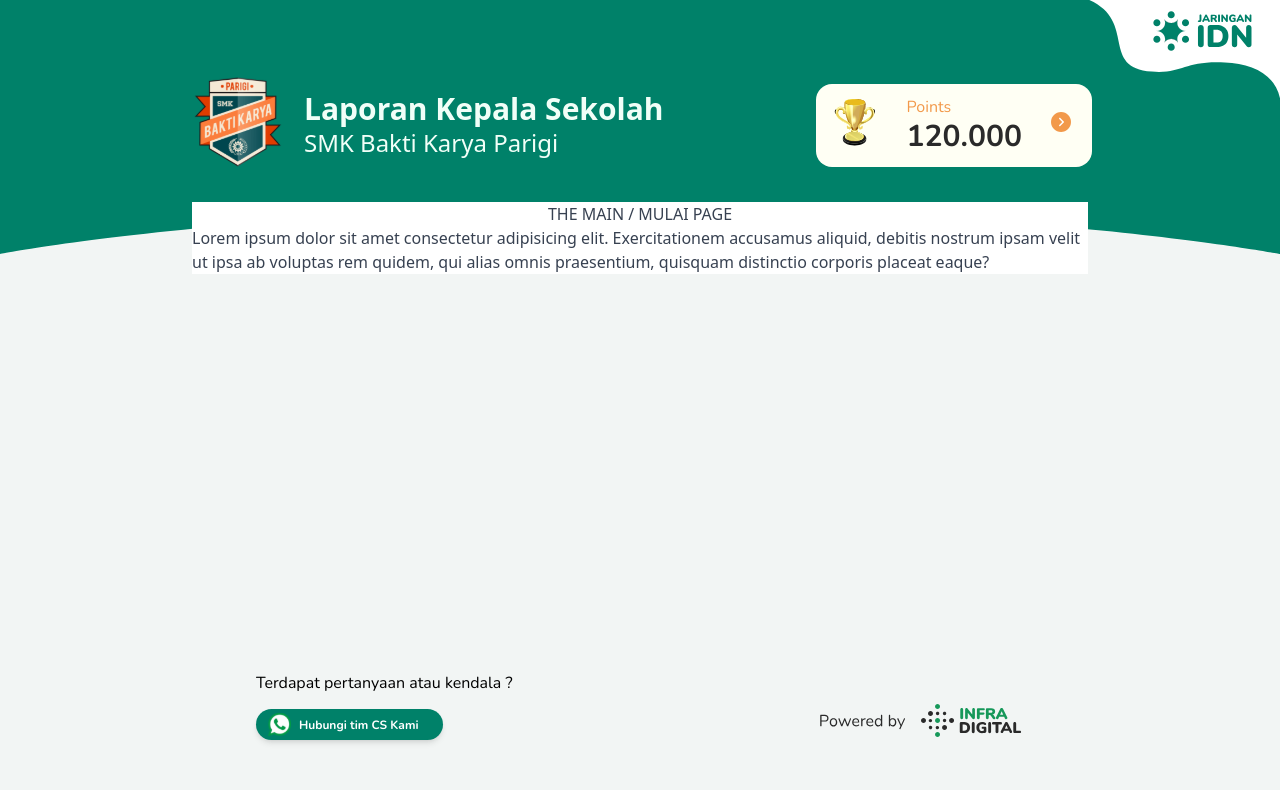
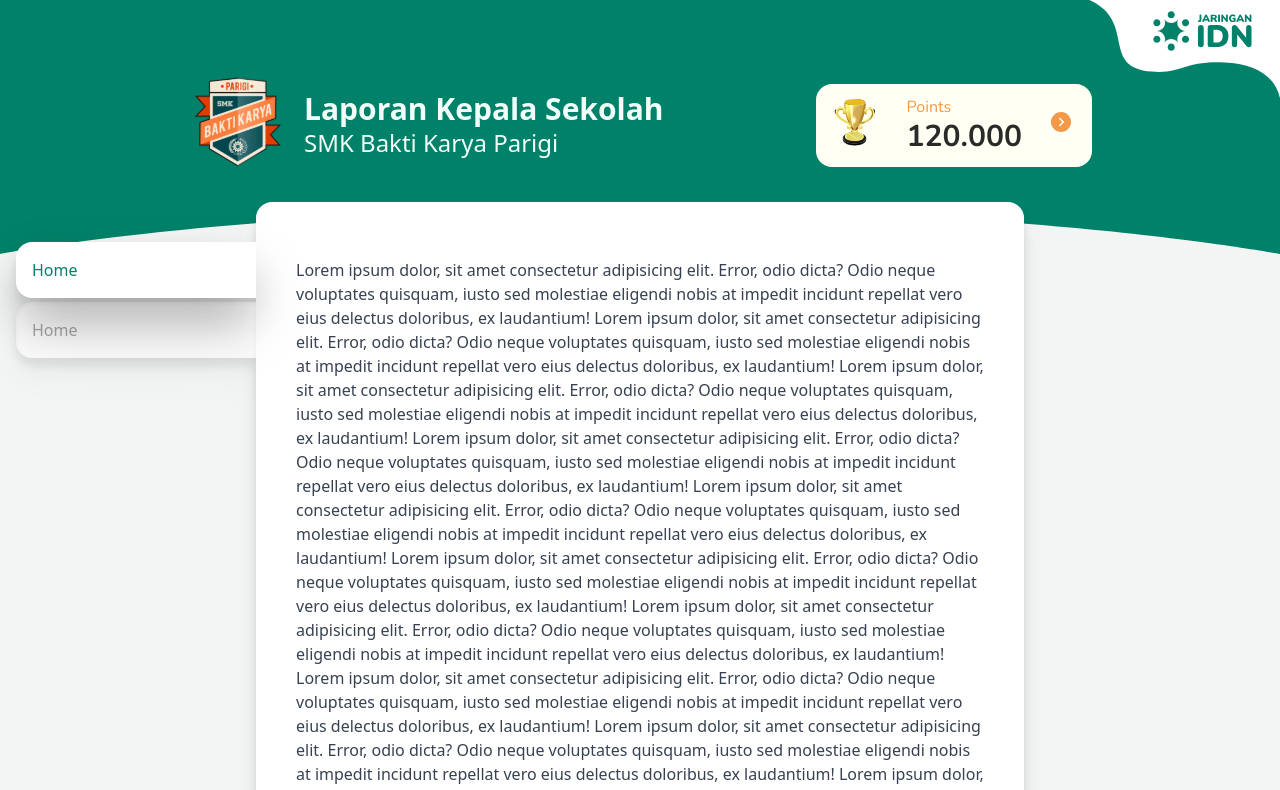
Before and after one commit to alfieqashwa/next-kepsek-report, a Next.js app: page /mulai in a window 1280 px wide. Shown: the top 790 px of the page. Built offline with nearby package versions, Linux system fonts and the light colour scheme.

Commit message:
feat: create navigation menu

```diff
--- a/components/layout.tsx
+++ b/components/layout.tsx
@@ -54,11 +54,37 @@ export default function Layout({ children }: Props): JSX.Element {
 
       </header>
 
+      <section className="container relative max-w-3xl mx-auto mt-6 mr-64 bg-white shadow-xl drop-shadow-xl rounded-2xl">
+        <nav className="absolute left-0 flex flex-col inset-y-10">
+          <ul className="space-y-1">
+            <li className="w-60 -ml-60 p-4 rounded-l-2xl bg-white drop-shadow-2xl shadow-2xl text-[#008169]">
+              <a href="#">Home</a>
+            </li>
+            <li className="p-4 rounded-l-2xl shadow-inner bg-[#FAFAFA] text-[#A4A4A4] w-60 -ml-60">
+              <a href="#">Home</a>
+            </li>
+          </ul>
+        </nav>
+        <main className="px-10 py-14">
+          Lorem ipsum dolor, sit amet consectetur adipisicing elit. Error, odio dicta? Odio neque voluptates quisquam, iusto sed molestiae eligendi nobis at impedit incidunt repellat vero eius delectus doloribus, ex laudantium!
+          Lorem ipsum dolor, sit amet consectetur adipisicing elit. Error, odio dicta? Odio neque voluptates quisquam, iusto sed molestiae eligendi nobis at impedit incidunt repellat vero eius delectus doloribus, ex laudantium!
+          Lorem ipsum dolor, sit amet consectetur adipisicing elit. Error, odio dicta? Odio neque voluptates quisquam, iusto sed molestiae eligendi nobis at impedit incidunt repellat vero eius delectus doloribus, ex laudantium!
+          Lorem ipsum dolor, sit amet consectetur adipisicing elit. Error, odio dicta? Odio neque voluptates quisquam, iusto sed molestiae eligendi nobis at impedit incidunt repellat vero eius delectus doloribus, ex laudantium!
+          Lorem ipsum dolor, sit amet consectetur adipisicing elit. Error, odio dicta? Odio neque voluptates quisquam, iusto sed molestiae eligendi nobis at impedit incidunt repellat vero eius delectus doloribus, ex laudantium!
+          Lorem ipsum dolor, sit amet consectetur adipisicing elit. Error, odio dicta? Odio neque voluptates quisquam, iusto sed molestiae eligendi nobis at impedit incidunt repellat vero eius delectus doloribus, ex laudantium!
+          Lorem ipsum dolor, sit amet consectetur adipisicing elit. Error, odio dicta? Odio neque voluptates quisquam, iusto sed molestiae eligendi nobis at impedit incidunt repellat vero eius delectus doloribus, ex laudantium!
+          Lorem ipsum dolor, sit amet consectetur adipisicing elit. Error, odio dicta? Odio neque voluptates quisquam, iusto sed molestiae eligendi nobis at impedit incidunt repellat vero eius delectus doloribus, ex laudantium!
+          Lorem ipsum dolor, sit amet consectetur adipisicing elit. Error, odio dicta? Odio neque voluptates quisquam, iusto sed molestiae eligendi nobis at impedit incidunt repellat vero eius delectus doloribus, ex laudantium!
+          Lorem ipsum dolor, sit amet consectetur adipisicing elit. Error, odio dicta? Odio neque voluptates quisquam, iusto sed molestiae eligendi nobis at impedit incidunt repellat vero eius delectus doloribus, ex laudantium!
+          Lorem ipsum dolor, sit amet consectetur adipisicing elit. Error, odio dicta? Odio neque voluptates quisquam, iusto sed molestiae eligendi nobis at impedit incidunt repellat vero eius delectus doloribus, ex laudantium!
+        </main>
+      </section>
+
       {/* MAIN */}
-      <main className="container max-w-4xl mx-auto mt-6 bg-white">{children}</main>
+      {/* <main className="container max-w-4xl mx-auto mt-6 bg-white">{children}</main> */}
 
       {/* FOOTER */}
-      <footer className="absolute inset-x-0 bottom-0 font-primary mt-[38px] mb-[54px] max-w-3xl mx-auto container">
+      <footer className="font-primary mt-[38px] mb-[54px] max-w-3xl mx-auto mr-64 container">
         <p className="text-black">Terdapat pertanyaan atau kendala ?</p>
         <section className="flex items-center justify-between mt-2">
           <button className="flex space-x-2 justify-center items-center bg-[#008169] rounded-full pl-3 pr-6 py-1 hover:opacity-90 transition-all duration-150 ease-in-out shadow-md shrink-0">
```
